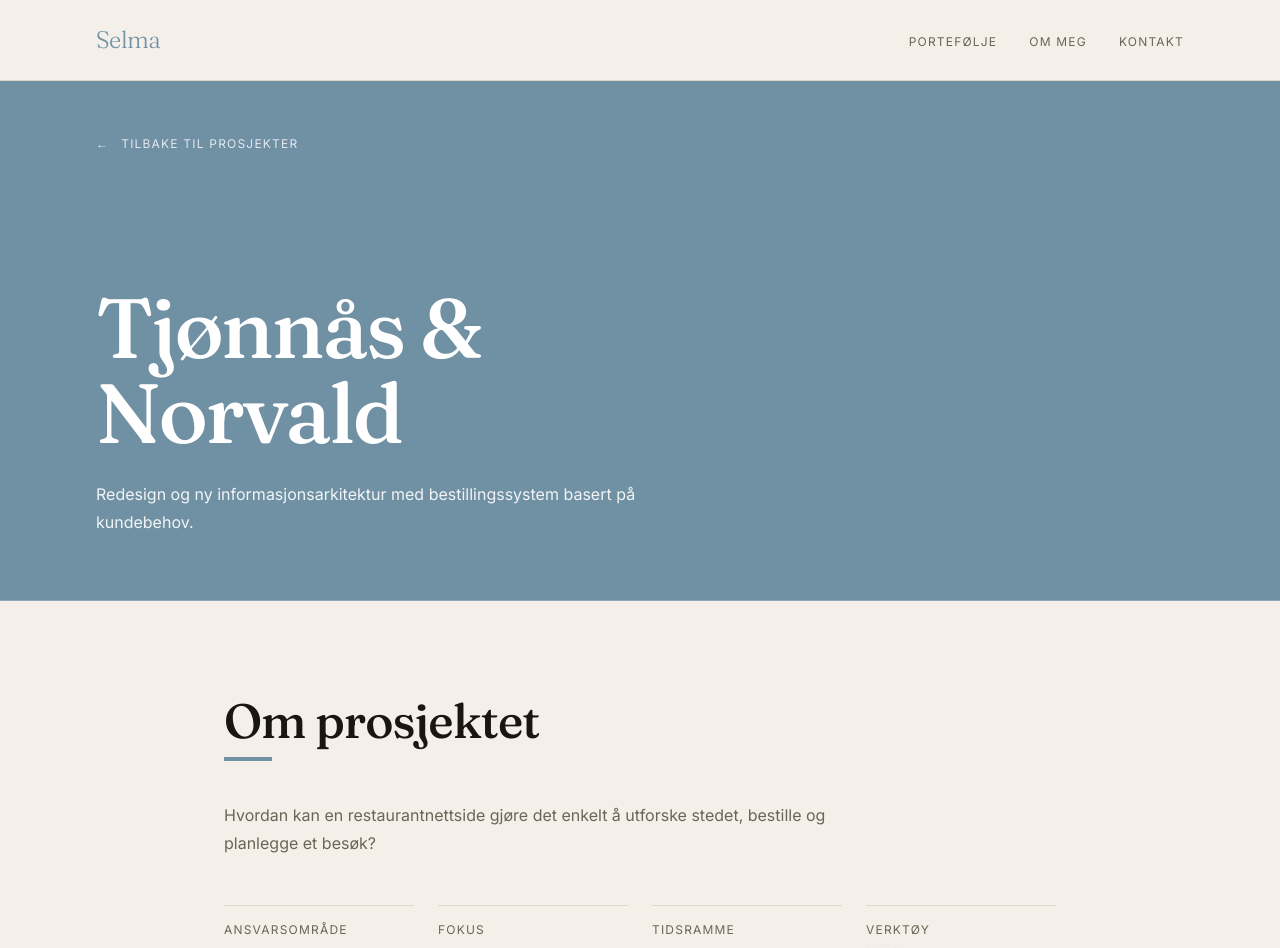
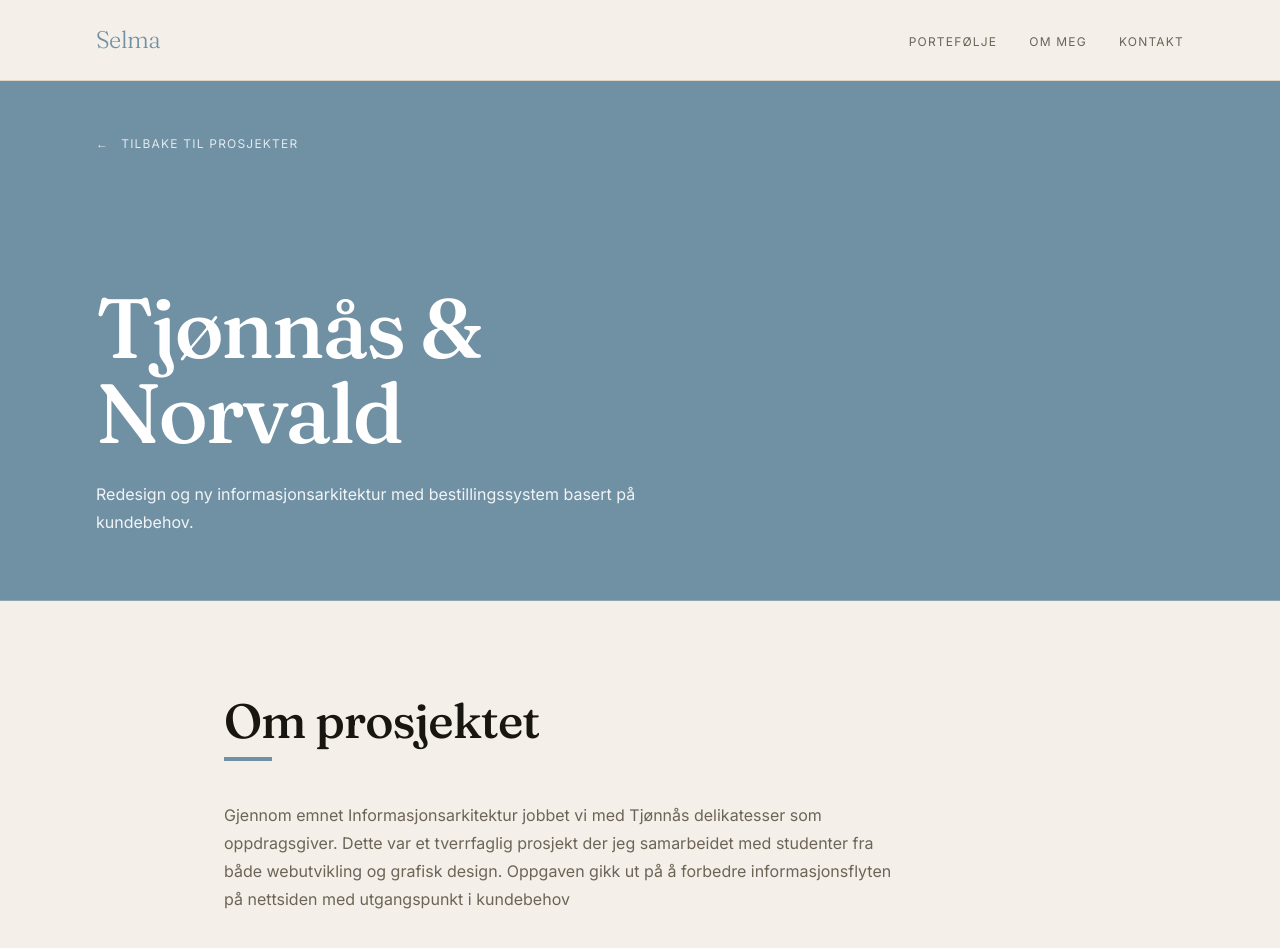
Before and after one commit to selmabk4/portfolio, a React (Vite) app: page /prosjekter/tjonnas-og-norvald in a window 1280 px wide. Shown: the top 948 px of the page. Built offline with nearby package versions, Linux system fonts and the light colour scheme; grey boxes are pictures that could not be loaded.

Commit message:
Oppdater prosjektbeskrivelse for Tjønnås delikatesser

```diff
--- a/client/pages/TjonnasOgNorvald.tsx
+++ b/client/pages/TjonnasOgNorvald.tsx
@@ -3,7 +3,8 @@ import ProjectDetail, { type ProjectDetailData } from "@/components/ProjectDetai
 const project: ProjectDetailData = {
   title: "Tjønnås & Norvald",
   summary: "Redesign og ny informasjonsarkitektur med bestillingssystem basert på kundebehov.",
-  challenge: "Hvordan kan en restaurantnettside gjøre det enkelt å utforske stedet, bestille og planlegge et besøk?",
+  challenge:
+    "Gjennom emnet Informasjonsarkitektur jobbet vi med Tjønnås delikatesser som oppdragsgiver. Dette var et tverrfaglig prosjekt der jeg samarbeidet med studenter fra både webutvikling og grafisk design. Oppgaven gikk ut på å forbedre informasjonsflyten på nettsiden med utgangspunkt i kundebehov",
   role: "UX- og webdesign",
   focus: "Informasjonsarkitektur",
   timeframe: "10 uker",
```
